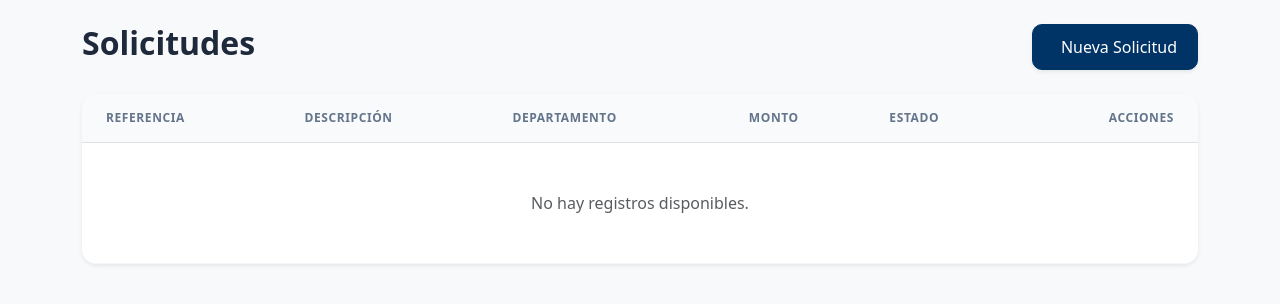
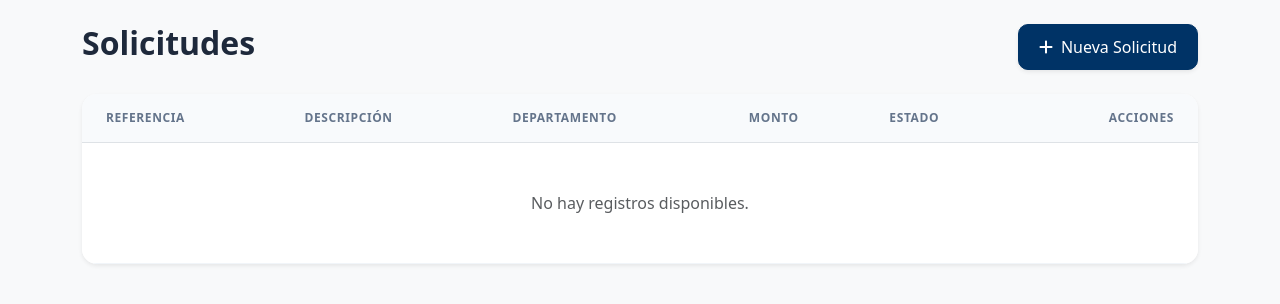
Before and after one commit to dmitre-cloud/LRAA_SEGUIMIENTO_SBS, a Django app: page / in a window 1280 px wide. Shown: the part 56-360 px from the top of the page. Run offline with Django 5.2, Linux system fonts and the light colour scheme; the visitor is signed in with stand-in values (Sample User, id 1); data that the repository does not hold is empty; some libraries are stand-ins or nearby versions.

Commit message:
cambiar estilo de btns4

```diff
--- a/solicitudes/templates/solicitudes/solicitud_list.html
+++ b/solicitudes/templates/solicitudes/solicitud_list.html
@@ -21,8 +21,11 @@
         transition: all 0.2s ease;
         display: inline-flex;
         align-items: center;
+        justify-content: center;
         gap: 6px;
         border: none;
+        text-decoration: none;
+        min-width: 85px; /* Para que todos tengan el mismo ancho */
     }
 
     .btn-view { background-color: var(--info-soft); color: #00838f; }
@@ -31,7 +34,7 @@
     .btn-edit { background-color: var(--warning-soft); color: #f57f17; }
     .btn-edit:hover { background-color: #fbc02d; color: white; transform: translateY(-2px); }
 
-    .btn-delete { background-color: var(--danger-soft); color: #c62828; }
+    .btn-delete { background-color: var(--danger-soft); color: #c62828; min-width: 40px; } /* Más pequeño si solo es icono */
     .btn-delete:hover { background-color: #e53935; color: white; transform: translateY(-2px); }
 
     /* Estilo de la tabla */
@@ -54,19 +57,20 @@
         background-color: #fcfdfe !important;
     }
 
-    /* Badge de estado más elegante */
+    /* Badge de estado elegante */
     .status-badge {
         padding: 6px 12px;
         font-size: 0.75rem;
         font-weight: 600;
         border-radius: 6px;
+        display: inline-block;
     }
 </style>
 
 <div class="d-flex justify-content-between align-items-center mb-4">
     <h2 class="fw-bold" style="color: #1e293b;">Solicitudes</h2>
     <a href="{% url 'solicitud-create' %}" class="btn btn-primary shadow-sm" style="border-radius: 10px; padding: 10px 20px;">
-        <i class="bi bi-plus-lg me-2"></i>Nueva Solicitud
+        <i class="fas fa-plus me-2"></i>Nueva Solicitud
     </a>
 </div>
 
@@ -109,13 +113,13 @@
                         <td class="text-end pe-4">
                             <div class="d-flex justify-content-end gap-2">
                                 <a href="{% url 'solicitud-detail' solicitud.pk %}" class="btn-action-modern btn-view">
-                                    <i class="bi bi-eye"></i> Ver
+                                    <i class="fas fa-eye"></i> Ver
                                 </a>
                                 <a href="{% url 'solicitud-update' solicitud.pk %}" class="btn-action-modern btn-edit">
-                                    <i class="bi bi-pencil-square"></i> Editar
+                                    <i class="fas fa-edit"></i> Editar
                                 </a>
-                                <a href="{% url 'solicitud-delete' solicitud.pk %}" class="btn-action-modern btn-delete">
-                                    <i class="bi bi-trash"></i>
+                                <a href="{% url 'solicitud-delete' solicitud.pk %}" class="btn-action-modern btn-delete" title="Eliminar">
+                                    <i class="fas fa-trash"></i>
                                 </a>
                             </div>
                         </td>
@@ -136,13 +140,13 @@
     <ul class="pagination justify-content-center border-0">
         {% if page_obj.has_previous %}
             <li class="page-item"><a class="page-link border-0 text-dark bg-transparent" href="?page=1">Primera</a></li>
-            <li class="page-item"><a class="page-link border-0 shadow-sm rounded mx-1 text-dark" href="?page={{ page_obj.previous_page_number }}"><i class="bi bi-arrow-left"></i></a></li>
+            <li class="page-item"><a class="page-link border-0 shadow-sm rounded mx-1 text-dark" href="?page={{ page_obj.previous_page_number }}"><i class="fas fa-arrow-left"></i></a></li>
         {% endif %}
 
-        <li class="page-item active"><span class="page-link border-0 shadow-sm rounded mx-1 px-3 bg-primary">Página {{ page_obj.number }} de {{ page_obj.paginator.num_pages }}</span></li>
+        <li class="page-item active"><span class="page-link border-0 shadow-sm rounded mx-1 px-3 bg-primary" style="background-color: #003366 !important;">Página {{ page_obj.number }} de {{ page_obj.paginator.num_pages }}</span></li>
 
         {% if page_obj.has_next %}
-            <li class="page-item"><a class="page-link border-0 shadow-sm rounded mx-1 text-dark" href="?page={{ page_obj.next_page_number }}"><i class="bi bi-arrow-right"></i></a></li>
+            <li class="page-item"><a class="page-link border-0 shadow-sm rounded mx-1 text-dark" href="?page={{ page_obj.next_page_number }}"><i class="fas fa-arrow-right"></i></a></li>
             <li class="page-item"><a class="page-link border-0 text-dark bg-transparent" href="?page={{ page_obj.paginator.num_pages }}">Última</a></li>
         {% endif %}
     </ul>
```
